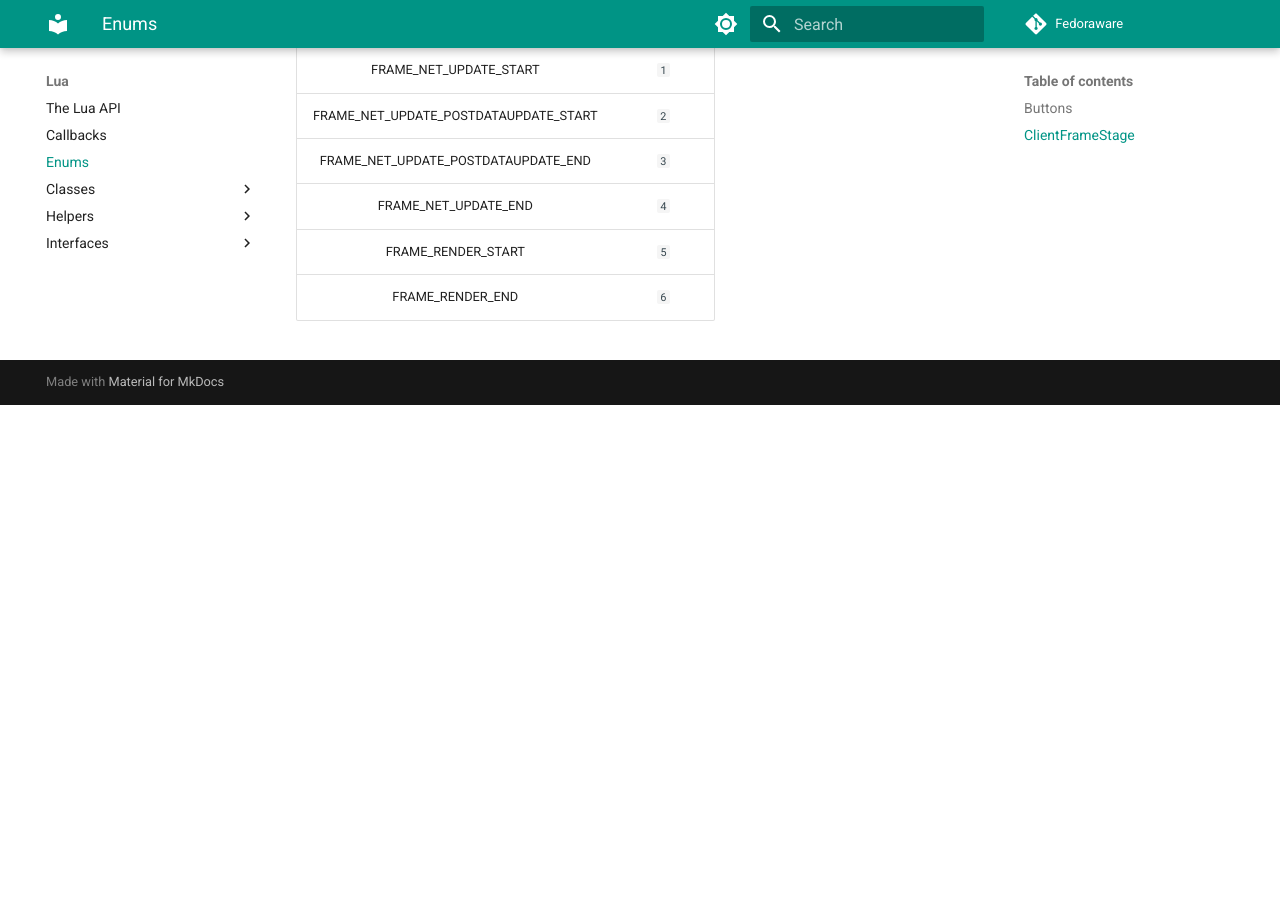
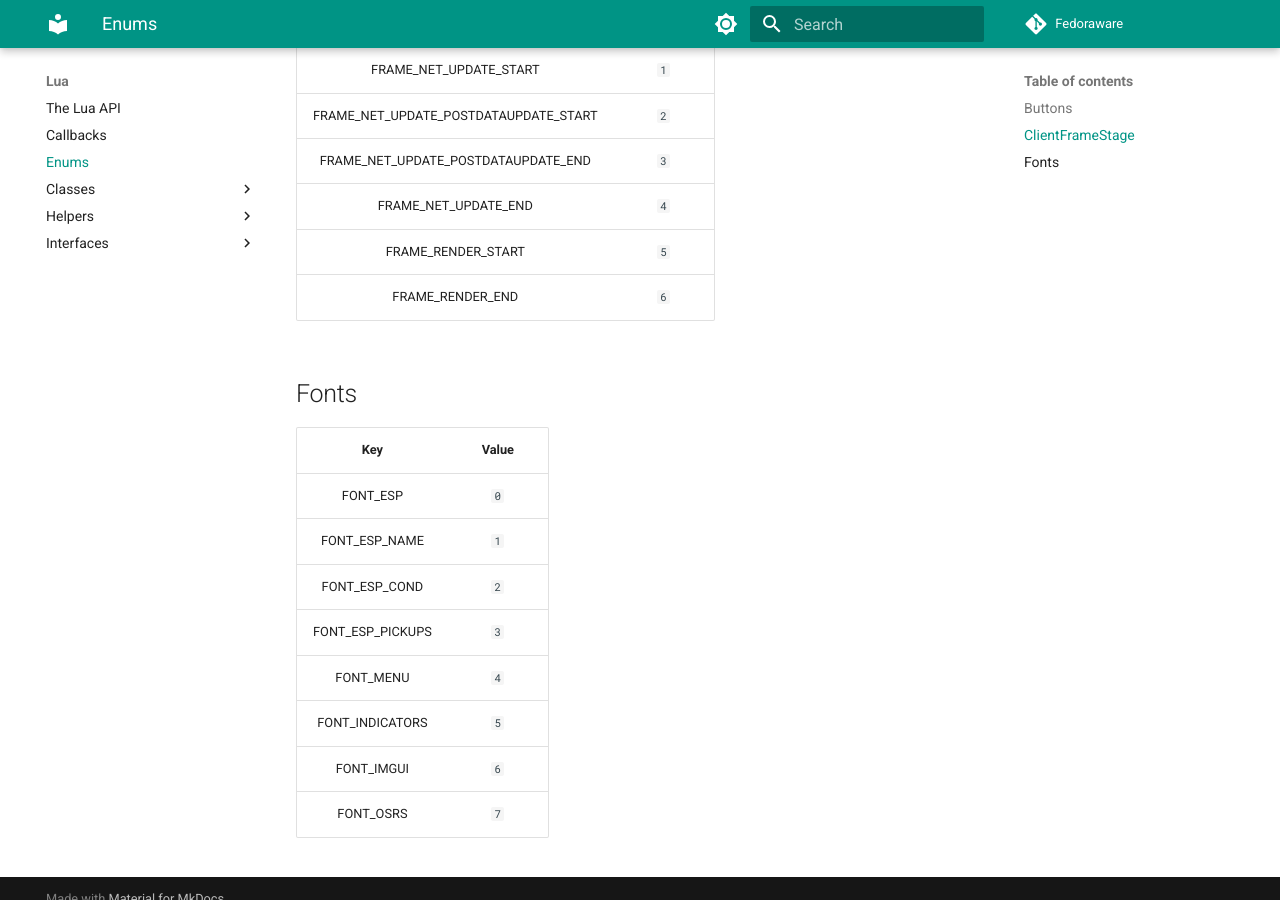
Before and after one commit to imgladnotu/Docs-Edit, an MkDocs documentation site: the page built from docs/Lua/enums.md, in a window 1280 px wide and 900 px high, scrolled down 1836 px. Built offline with MkDocs 1.6.1 and Material for MkDocs 9.7.7, drawn with Linux system fonts in a browser that asks for light colours; comment, search, counter and statistics services are not loaded; before the commit the page ends 2241 px from its top, so only the background shows below that.

Commit message:
Added Font enum

```diff
--- a/docs/Lua/enums.md
+++ b/docs/Lua/enums.md
@@ -48,3 +48,16 @@ Button bitmask for UserCmd.
 | FRAME_NET_UPDATE_END | `4` |
 | FRAME_RENDER_START | `5` |
 | FRAME_RENDER_END | `6` |
+
+## Fonts
+
+| Key | Value |
+| :-: | :-: |
+| FONT_ESP | `0` |
+| FONT_ESP_NAME | `1` |
+| FONT_ESP_COND | `2` |
+| FONT_ESP_PICKUPS | `3` |
+| FONT_MENU | `4` |
+| FONT_INDICATORS | `5` |
+| FONT_IMGUI | `6` |
+| FONT_OSRS | `7` |
```
